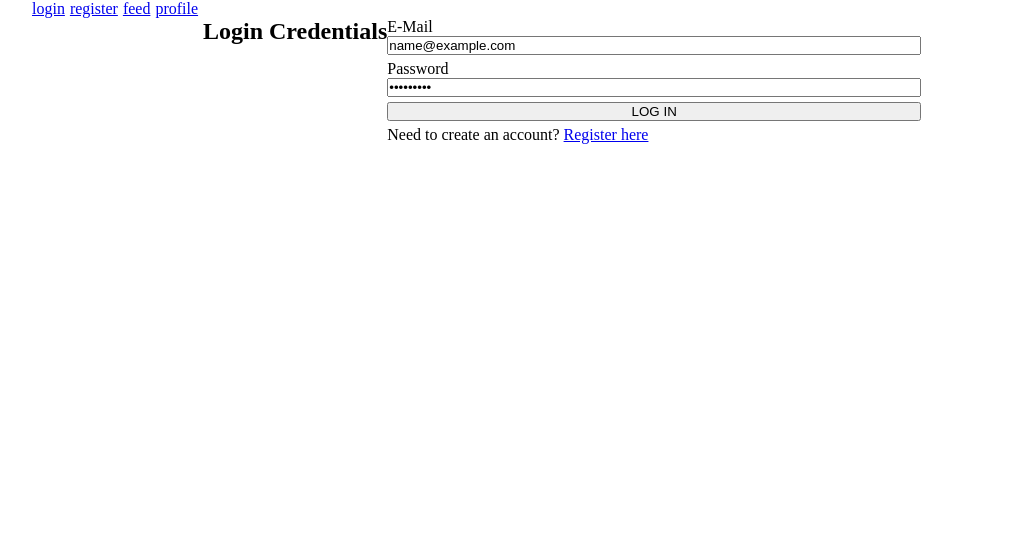
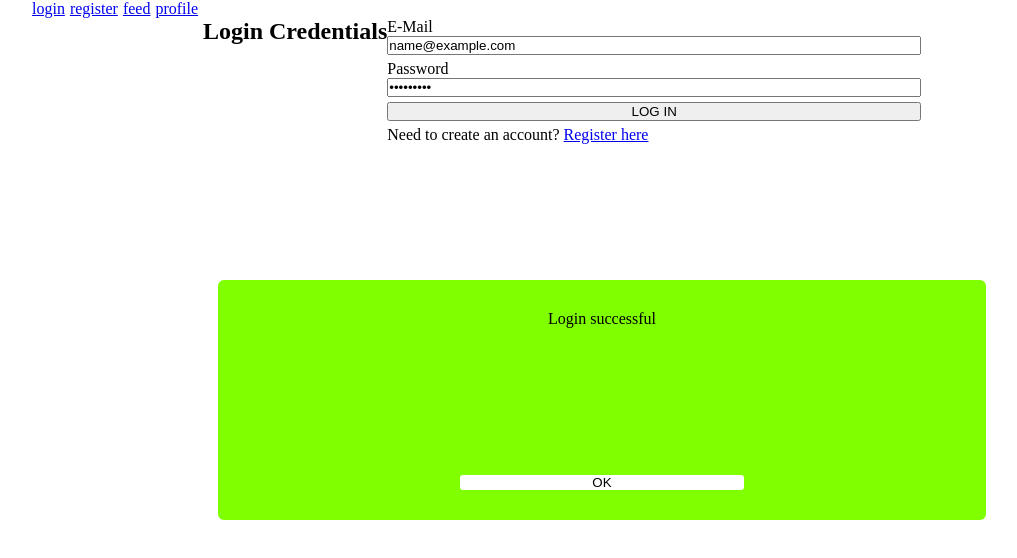
Before and after one commit to EmiSan14/JavaScript-2-CA, a website with bundled scripts: page login-register/login.html in a window 1280 px wide. Both pictures are taken after typing "name@example.com", "Sample123" into the empty fields and a click on the input "log in". Shown: the whole page, without its empty margins (38-1055 px from the left). Built offline with nearby package versions, Linux system fonts and the light colour scheme; no server answers.

Commit message:
Login page
- Functionality for logging in to noroff account through login-page

```diff
--- a/css/styles.css
+++ b/css/styles.css
@@ -119,10 +119,40 @@ main {
   text-transform: uppercase;
 }
 
+.errorMessageContainer,
+.successMessageContainer {
+  position: fixed;
+  width: 60%;
+  height: 30%;
+  border-radius: 6px;
+  display: flex;
+  flex-direction: column;
+  justify-content: space-between;
+  align-items: center;
+  padding: 30px;
+  top: 50%;
+  left: 50%;
+  transform: translate(-50%, -50%);
+}
+
 .errorMessageContainer {
   background-color: #2b2b2b;
+}
+
+.successMessageContainer {
+  background-color: chartreuse;
 }
 
 .errorMessageContainer p {
   color: #fff;
 }
+
+.errorMessageContainer button,
+.successMessageContainer button {
+  width: 40%;
+  background-color: #fff;
+  color: #000;
+  border-radius: 3px;
+  border: none;
+  text-transform: uppercase;
+}
--- a/src/components/dom-feedback.js
+++ b/src/components/dom-feedback.js
@@ -1,11 +1,21 @@
+// Create container and button to display and
+// dismiss error/success message
 export function domFeedback(contentContainer, message) {
   const feedbackDiv = document.createElement("div");
   const feedbackMessage = document.createElement("p");
   const dismissButton = document.createElement("button");
-  feedbackDiv.classList.add("errorMessageContainer");
+  if (message === "Login successful") {
+    feedbackDiv.classList.add("successMessageContainer");
+  } else {
+    feedbackDiv.classList.add("errorMessageContainer");
+  }
+
   feedbackMessage.textContent = message;
   dismissButton.textContent = "ok";
   feedbackDiv.appendChild(feedbackMessage);
   feedbackDiv.appendChild(dismissButton);
   contentContainer.appendChild(feedbackDiv);
+  dismissButton.addEventListener("click", () => {
+    feedbackDiv.remove();
+  });
 }
--- a/src/login.js
+++ b/src/login.js
@@ -1,5 +1,7 @@
 import { apiLoginOrRegisterAttempt } from "./api/apiClient.js";
+import { domFeedback } from "./components/dom-feedback.js";
 
+const loginPage = document.getElementById("login-page");
 const emailLoginPage = document.getElementById("email-login-page");
 const passwordLoginPage = document.getElementById("password-login-page");
 const submitLoginPage = document.getElementById("login-submit");
@@ -11,6 +13,9 @@ submitLoginPage.addEventListener("click", async (event) => {
     emailLoginPage.value,
     passwordLoginPage.value,
   );
+  domFeedback(loginPage, "Login successful");
   const accessToken = data.data.accessToken;
   sessionStorage.setItem("accessToken", accessToken);
+  emailLoginPage.value = "";
+  passwordLoginPage.value = "";
 });
```
